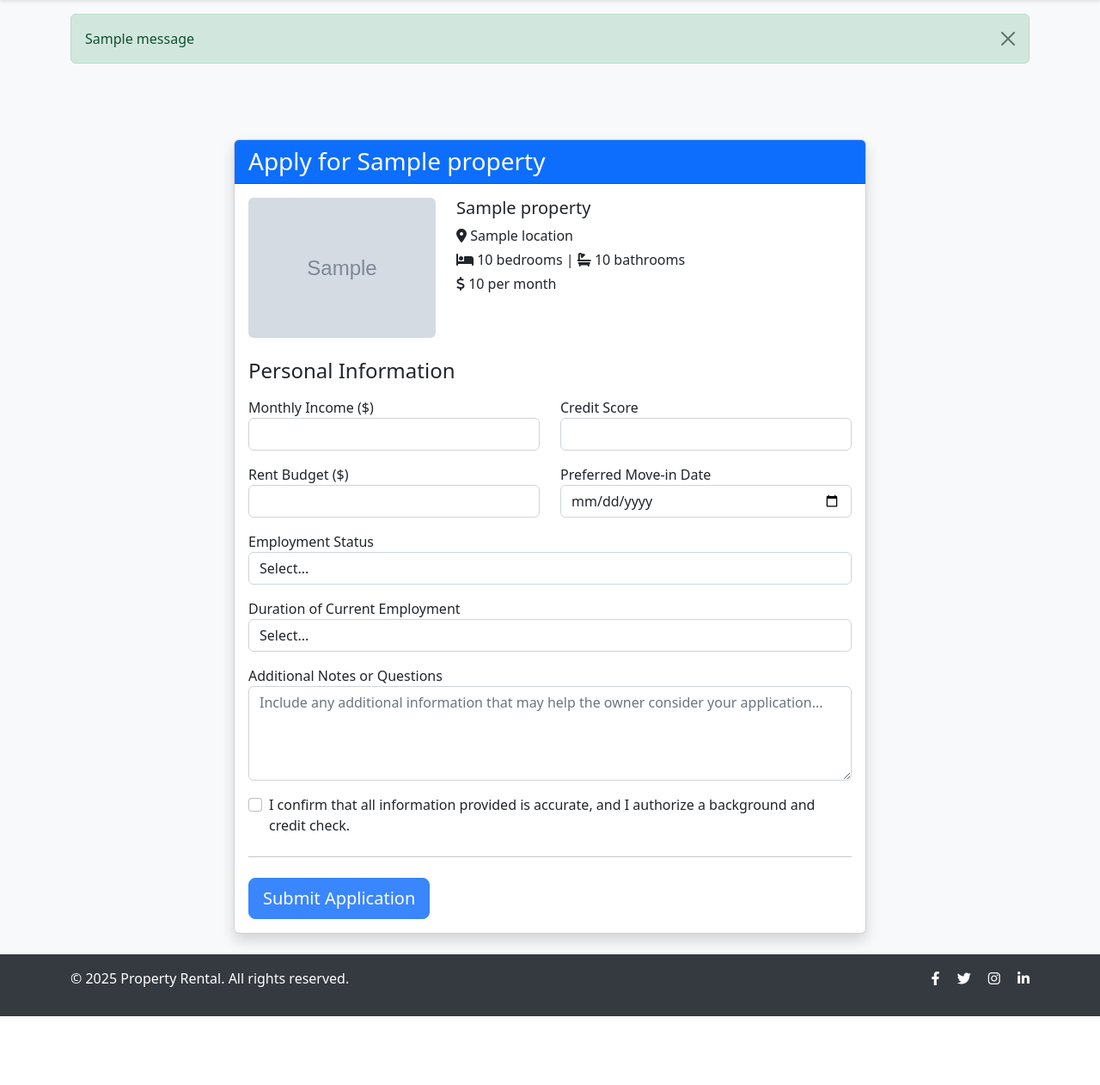
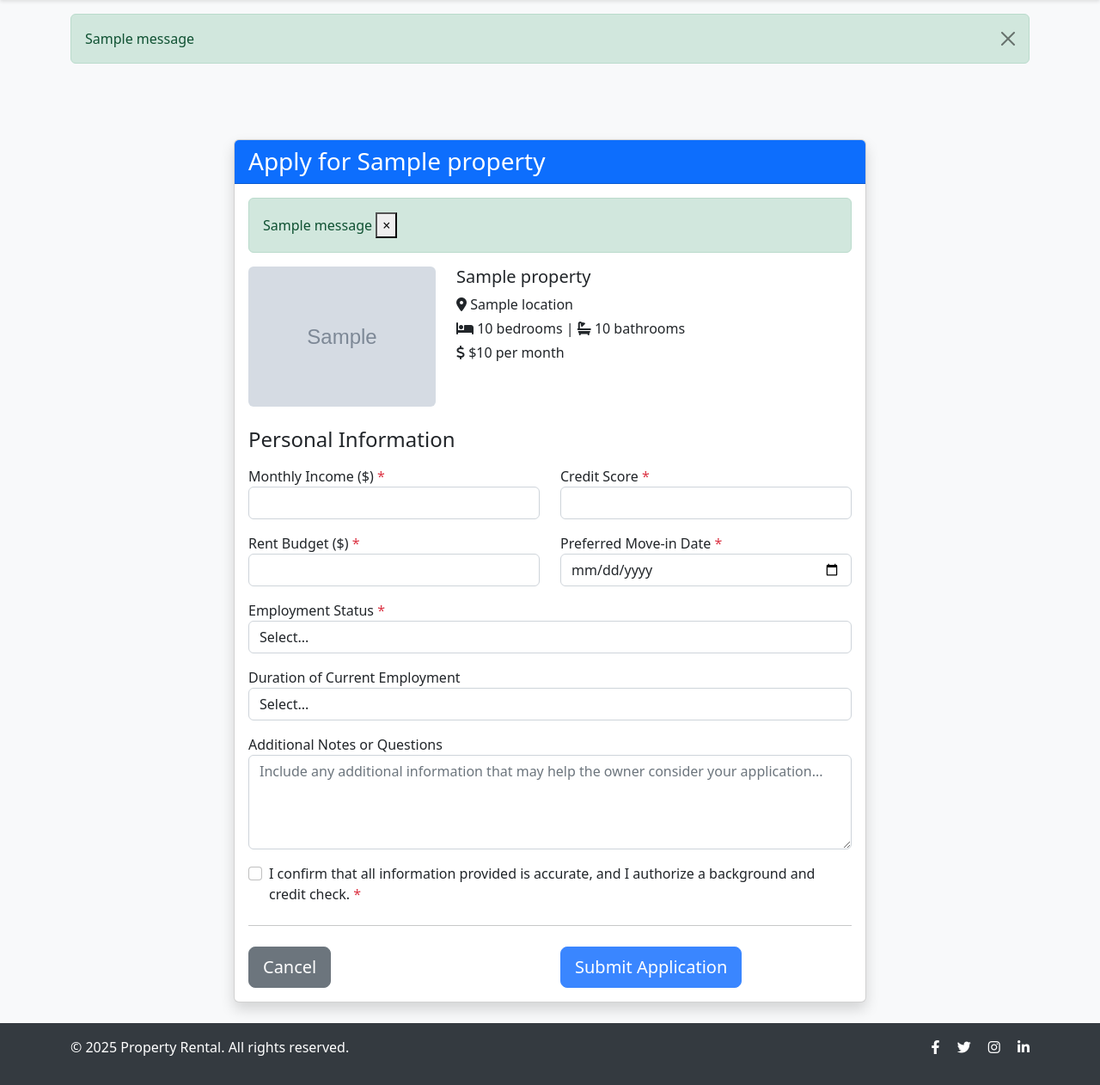
Before and after one commit to Ravi-teja-777/UrbanFinds, a Python web app: template templates/apply_property.html in a window 1280 px wide. Shown: the part 56-1318 px from the top of the page at 86% size. Before the commit the page ends 1238 px from the top, so only its background shows below. Run offline with Jinja, Linux system fonts and the light colour scheme; the template is opened without the code that fills it: most values are stand-ins (such as "Sample title", 1, 10 or a date in 2020); grey boxes marked "Sample" are stand-in pictures; one stand-in notice (Sample message) is shown; some libraries are stand-ins or nearby versions.

Commit message:
Update apply_property.html

```diff
--- a/templates/apply_property.html
+++ b/templates/apply_property.html
@@ -11,6 +11,20 @@
                     <h3 class="mb-0">Apply for {{ property.title }}</h3>
                 </div>
                 <div class="card-body">
+                    <!-- Flash Messages -->
+                    {% with messages = get_flashed_messages(with_categories=true) %}
+                        {% if messages %}
+                            {% for category, message in messages %}
+                                <div class="alert alert-{{ 'danger' if category == 'error' else category }} alert-dismissible fade show" role="alert">
+                                    {{ message }}
+                                    <button type="button" class="close" data-dismiss="alert" aria-label="Close">
+                                        <span aria-hidden="true">&times;</span>
+                                    </button>
+                                </div>
+                            {% endfor %}
+                        {% endif %}
+                    {% endwith %}
+
                     <div class="property-summary mb-4">
                         <div class="row">
                             <div class="col-md-4">
@@ -26,7 +40,7 @@
                                 <h5>{{ property.title }}</h5>
                                 <p class="mb-1"><i class="fas fa-map-marker-alt"></i> {{ property.location }}</p>
                                 <p class="mb-1"><i class="fas fa-bed"></i> {{ property.bedrooms }} bedrooms | <i class="fas fa-bath"></i> {{ property.bathrooms }} bathrooms</p>
-                                <p class="mb-1"><i class="fas fa-dollar-sign"></i> {{ property.price }} per month</p>
+                                <p class="mb-1"><i class="fas fa-dollar-sign"></i> ${{ property.price }} per month</p>
                             </div>
                         </div>
                     </div>
@@ -36,14 +50,14 @@
 
                         <div class="row">
                             <div class="col-md-6 mb-3">
-                                <label for="monthly_income">Monthly Income ($)</label>
-                                <input type="number" class="form-control" id="monthly_income" name="monthly_income" required step="0.01">
+                                <label for="monthly_income">Monthly Income ($) <span class="text-danger">*</span></label>
+                                <input type="number" class="form-control" id="monthly_income" name="monthly_income" required step="0.01" min="0">
                                 <div class="invalid-feedback">
                                     Please provide your monthly income.
                                 </div>
                             </div>
                             <div class="col-md-6 mb-3">
-                                <label for="credit_score">Credit Score</label>
+                                <label for="credit_score">Credit Score <span class="text-danger">*</span></label>
                                 <input type="number" class="form-control" id="credit_score" name="credit_score" required min="300" max="850">
                                 <div class="invalid-feedback">
                                     Please provide a valid credit score (300-850).
@@ -53,14 +67,14 @@
 
                         <div class="row">
                             <div class="col-md-6 mb-3">
-                                <label for="rent_budget">Rent Budget ($)</label>
-                                <input type="number" class="form-control" id="rent_budget" name="rent_budget" required step="0.01">
+                                <label for="rent_budget">Rent Budget ($) <span class="text-danger">*</span></label>
+                                <input type="number" class="form-control" id="rent_budget" name="rent_budget" required step="0.01" min="0">
                                 <div class="invalid-feedback">
                                     Please provide your rent budget.
                                 </div>
                             </div>
                             <div class="col-md-6 mb-3">
-                                <label for="move_in_date">Preferred Move-in Date</label>
+                                <label for="move_in_date">Preferred Move-in Date <span class="text-danger">*</span></label>
                                 <input type="date" class="form-control" id="move_in_date" name="move_in_date" required min="{{ now.strftime('%Y-%m-%d') }}">
                                 <div class="invalid-feedback">
                                     Please select a valid move-in date.
@@ -69,7 +83,7 @@
                         </div>
 
                         <div class="mb-3">
-                            <label for="employment_status">Employment Status</label>
+                            <label for="employment_status">Employment Status <span class="text-danger">*</span></label>
                             <select class="form-control" id="employment_status" name="employment_status" required>
                                 <option value="">Select...</option>
                                 <option value="full_time">Full-time</option>
@@ -105,7 +119,7 @@
                         <div class="form-check mb-4">
                             <input class="form-check-input" type="checkbox" id="terms_agree" required>
                             <label class="form-check-label" for="terms_agree">
-                                I confirm that all information provided is accurate, and I authorize a background and credit check.
+                                I confirm that all information provided is accurate, and I authorize a background and credit check. <span class="text-danger">*</span>
                             </label>
                             <div class="invalid-feedback">
                                 You must agree before submitting.
@@ -113,7 +127,15 @@
                         </div>
 
                         <hr class="mb-4">
-                        <button class="btn btn-primary btn-lg btn-block" type="submit">Submit Application</button>
+
+                        <div class="row">
+                            <div class="col-md-6">
+                                <a href="{{ url_for('view_property', property_id=property.property_id) }}" class="btn btn-secondary btn-lg btn-block">Cancel</a>
+                            </div>
+                            <div class="col-md-6">
+                                <button class="btn btn-primary btn-lg btn-block" type="submit">Submit Application</button>
+                            </div>
+                        </div>
                     </form>
                 </div>
             </div>
@@ -122,13 +144,11 @@
 </div>
 
 <script>
-// Example starter JavaScript for disabling form submissions if there are invalid fields
+// Bootstrap form validation
 (function() {
   'use strict';
   window.addEventListener('load', function() {
-    // Fetch all the forms we want to apply custom Bootstrap validation styles to
     var forms = document.getElementsByClassName('needs-validation');
-    // Loop over them and prevent submission
     var validation = Array.prototype.filter.call(forms, function(form) {
       form.addEventListener('submit', function(event) {
         if (form.checkValidity() === false) {
@@ -140,5 +160,17 @@
     });
   }, false);
 })();
+
+// Set minimum date to today
+document.addEventListener('DOMContentLoaded', function() {
+    var today = new Date();
+    var tomorrow = new Date(today);
+    tomorrow.setDate(tomorrow.getDate() + 1);
+
+    var dateInput = document.getElementById('move_in_date');
+    if (dateInput) {
+        dateInput.min = tomorrow.toISOString().split('T')[0];
+    }
+});
 </script>
 {% endblock %}
```
